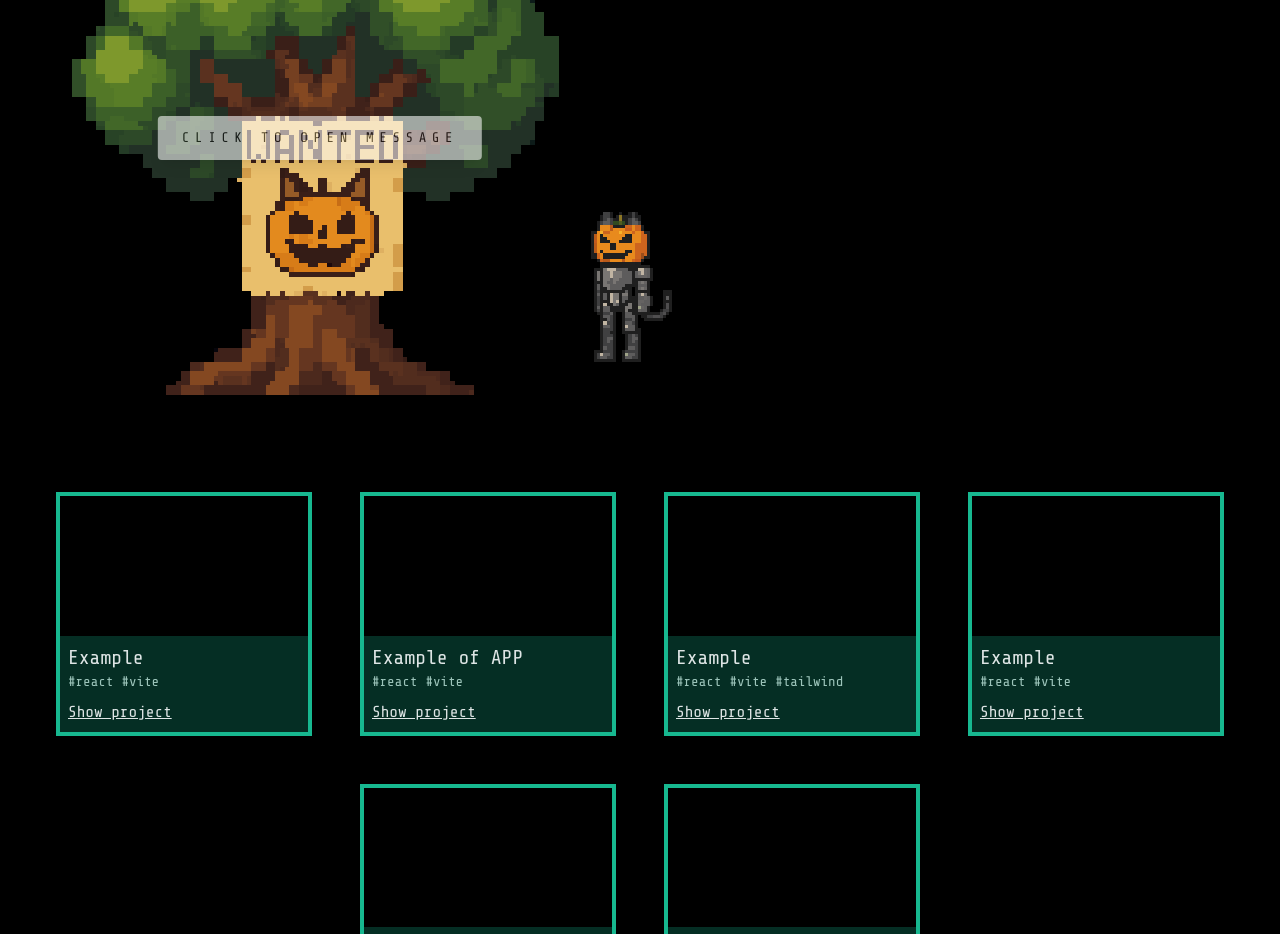
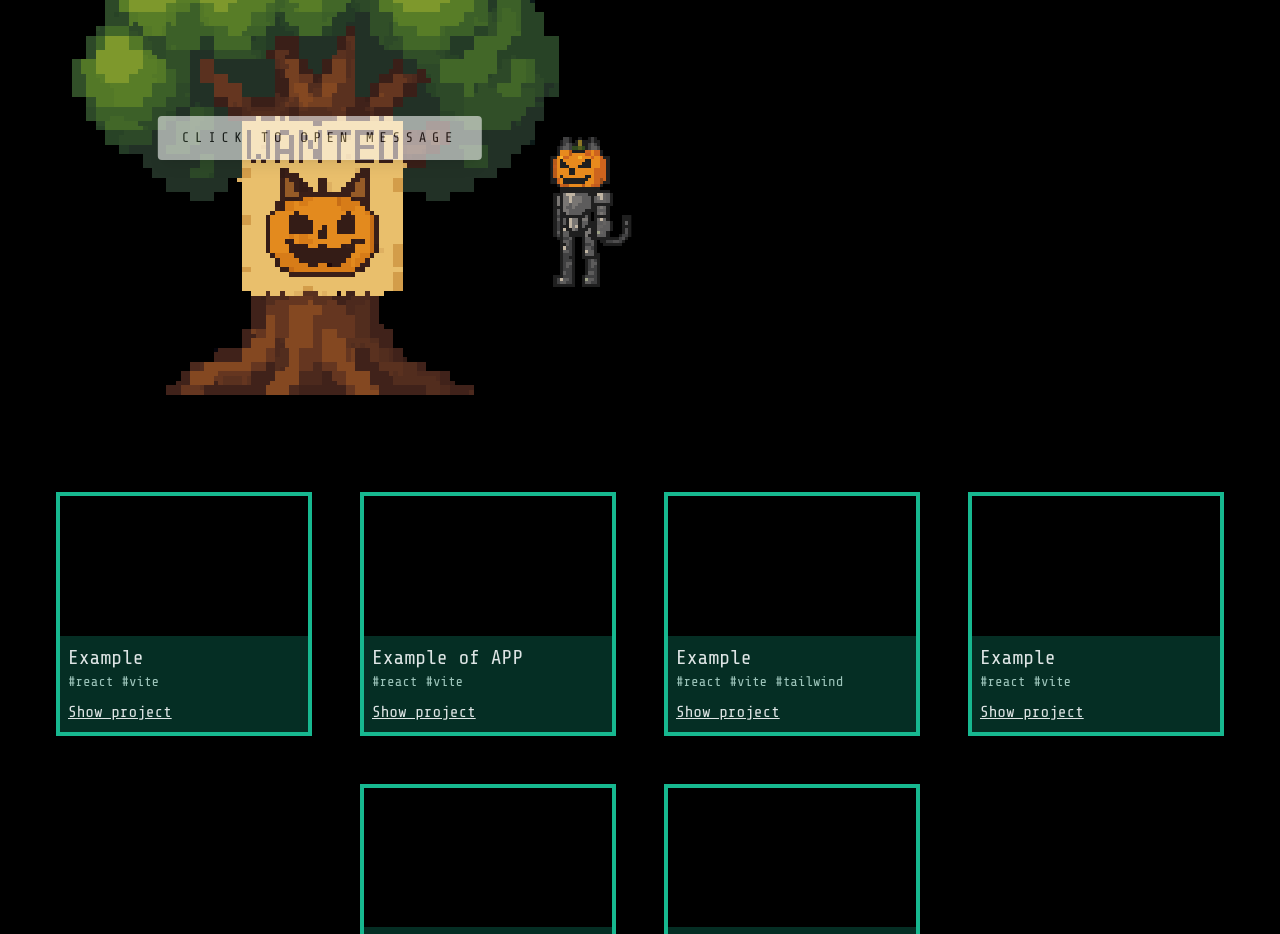
Before and after one commit to C0deCat/portfolio-page, a React (Vite) app: page / in a window 1280 px wide. Shown: the part 1140-2074 px from the top of the page. Built offline with nearby package versions, Linux system fonts and the light colour scheme; a web font is replaced by a local one.

Commit message:
Enhance expertise card interactions

```diff
--- a/src/sections/Expertise.tsx
+++ b/src/sections/Expertise.tsx
@@ -1,4 +1,11 @@
-import { useCallback, useEffect, useRef, useState } from "react";
+import {
+  useCallback,
+  useEffect,
+  useMemo,
+  useRef,
+  useState,
+} from "react";
+import type { CSSProperties } from "react";
 import classNames from "classnames";
 import { defaultContainer } from "../stylizers";
 import { expertiseContent } from "../data/expertise";
@@ -68,6 +75,7 @@ const Expertise: React.FC = () => {
   const [progress, setProgress] = useState(0);
   const [isCardVisible, setIsCardVisible] = useState(false);
   const [maxTranslation, setMaxTranslation] = useState({ x: 0, y: 0 });
+  const cardWrapperRef = useRef<HTMLDivElement | null>(null);
 
   const renderBlocks = useCallback(
     (blocks: DescriptonBlockProps[]) =>
@@ -77,7 +85,7 @@ const Expertise: React.FC = () => {
 
   useEffect(() => {
     const updateProgress = () => {
-      if (!sectionRef.current) {
+      if (!sectionRef.current || isCardVisible) {
         return;
       }
 
@@ -91,7 +99,6 @@ const Expertise: React.FC = () => {
         ((window.innerHeight - rect.top - thresholdDistance) / totalDistance) *
         2.5;
       let clampedProgress = Math.min(Math.max(rawProgress, 0), 1);
-      console.log("progress", { rawProgress, clampedProgress });
 
       if (distanceIntoViewport < thresholdDistance) {
         clampedProgress = 0;
@@ -99,6 +106,10 @@ const Expertise: React.FC = () => {
 
       setProgress(clampedProgress);
     };
+
+    if (isCardVisible) {
+      return undefined;
+    }
 
     updateProgress();
 
@@ -109,7 +120,7 @@ const Expertise: React.FC = () => {
       window.removeEventListener("scroll", updateProgress);
       window.removeEventListener("resize", updateProgress);
     };
-  }, []);
+  }, [isCardVisible]);
 
   useEffect(() => {
     const updateTranslationLimits = () => {
@@ -118,7 +129,6 @@ const Expertise: React.FC = () => {
       }
 
       const rect = sectionRef.current.getBoundingClientRect();
-      console.log("bounding rect", rect);
       const nextTranslation = {
         x: Math.max(rect.width * 0.45, 220),
         y: Math.max(rect.height * 0.65, 260),
@@ -150,9 +160,33 @@ const Expertise: React.FC = () => {
     setIsCardVisible(true);
   }, [hasReachedKitty, isCardVisible]);
 
-  const catStandingTransform = `translate(-${progress * maxTranslation.x}px, ${
-    progress * maxTranslation.y
-  }px)`;
+  const catOffsetPath = useMemo(() => {
+    const { x, y } = maxTranslation;
+
+    if (x === 0 && y === 0) {
+      return 'path("M 0 0")';
+    }
+
+    const controlPointX = -x * 0.4;
+    const controlPointY = y * 0.75;
+
+    return `path("M 0 0 Q ${controlPointX} ${controlPointY} -${x} ${y}")`;
+  }, [maxTranslation]);
+
+  const catMotionStyles = useMemo(() => {
+    const distance = `${Math.min(Math.max(progress, 0), 1) * 100}%`;
+
+    return {
+      offsetPath: catOffsetPath,
+      WebkitOffsetPath: catOffsetPath,
+      offsetDistance: distance,
+      WebkitOffsetDistance: distance,
+      offsetRotate: "0deg",
+      WebkitOffsetRotate: "0deg",
+      transition:
+        "offset-distance 0.2s ease-out, -webkit-offset-distance 0.2s ease-out",
+    } as CSSProperties;
+  }, [catOffsetPath, progress]);
 
   const cardWrapperClass = classNames(
     "flex flex-col flex-wrap @container",
@@ -162,6 +196,29 @@ const Expertise: React.FC = () => {
   );
 
   const showCallToAction = hasReachedKitty && !isCardVisible;
+
+  useEffect(() => {
+    if (!isCardVisible) {
+      return;
+    }
+
+    const scrollToCenter = () => {
+      const card = cardWrapperRef.current;
+
+      if (!card) {
+        return;
+      }
+
+      const rect = card.getBoundingClientRect();
+      const offsetY = rect.top + rect.height / 2 - window.innerHeight / 2;
+
+      window.scrollBy({ top: offsetY, behavior: "smooth" });
+    };
+
+    const frame = window.requestAnimationFrame(scrollToCenter);
+
+    return () => window.cancelAnimationFrame(frame);
+  }, [isCardVisible]);
 
   return (
     <section
@@ -176,10 +233,7 @@ const Expertise: React.FC = () => {
           "absolute z-10 right-[32px] top-[32px] h-[150px] w-auto bg-transparent border-0 p-0 focus:outline-none focus-visible:ring-2 focus-visible:ring-offset-2 focus-visible:ring-amber-400",
           hasReachedKitty || isCardVisible ? "cursor-pointer" : "cursor-default"
         )}
-        style={{
-          transform: catStandingTransform,
-          transition: "transform 0.2s ease-out",
-        }}
+        style={catMotionStyles}
         aria-label="Open message"
       >
         <img
@@ -216,6 +270,7 @@ const Expertise: React.FC = () => {
       <div
         id="cardWrapper"
         className={cardWrapperClass}
+        ref={cardWrapperRef}
         style={{ width: "min(max(40vw,36rem),100vw)" }}
       >
         <div className="flex flex-wrap @md:flex-nowrap items-stretch w-full">
```
